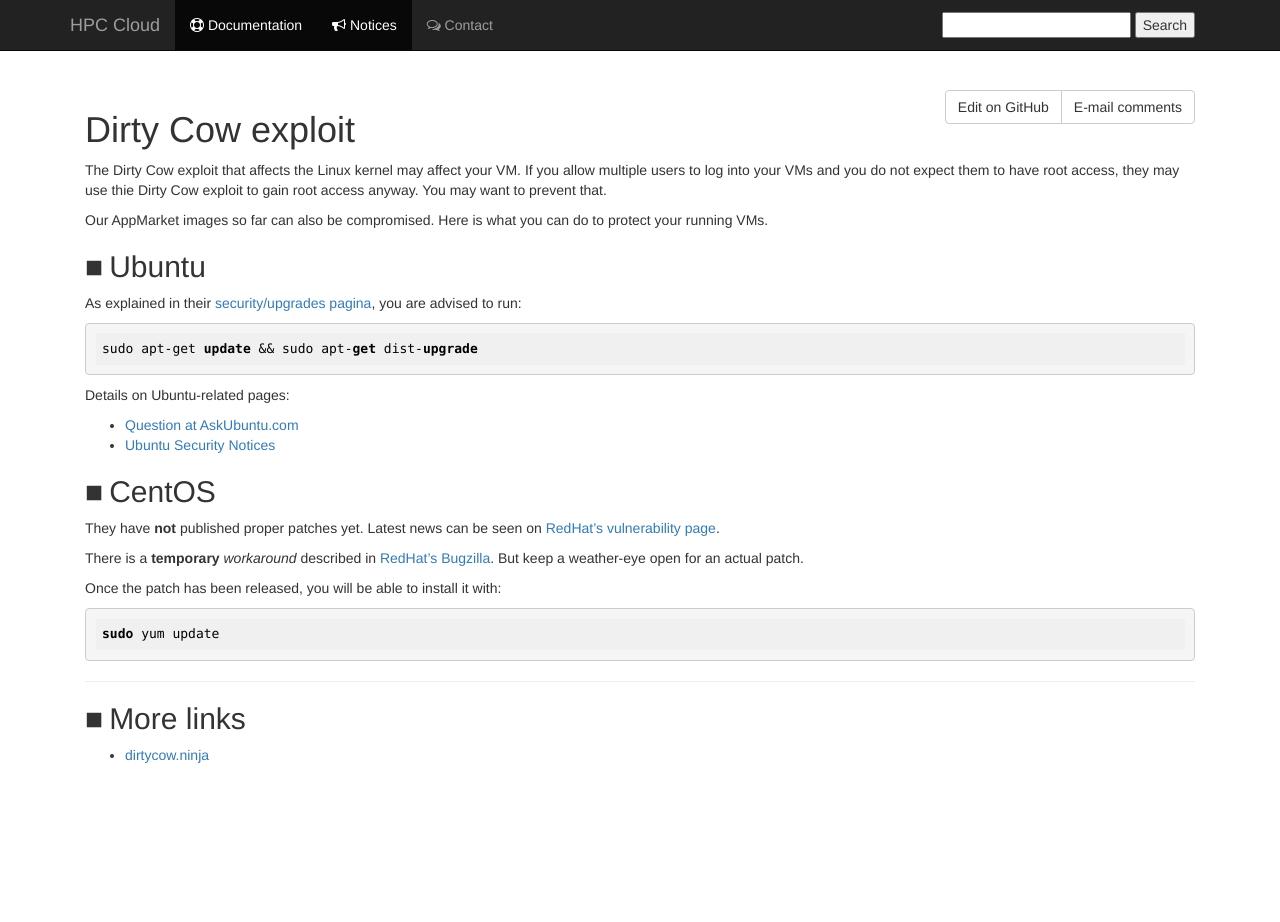
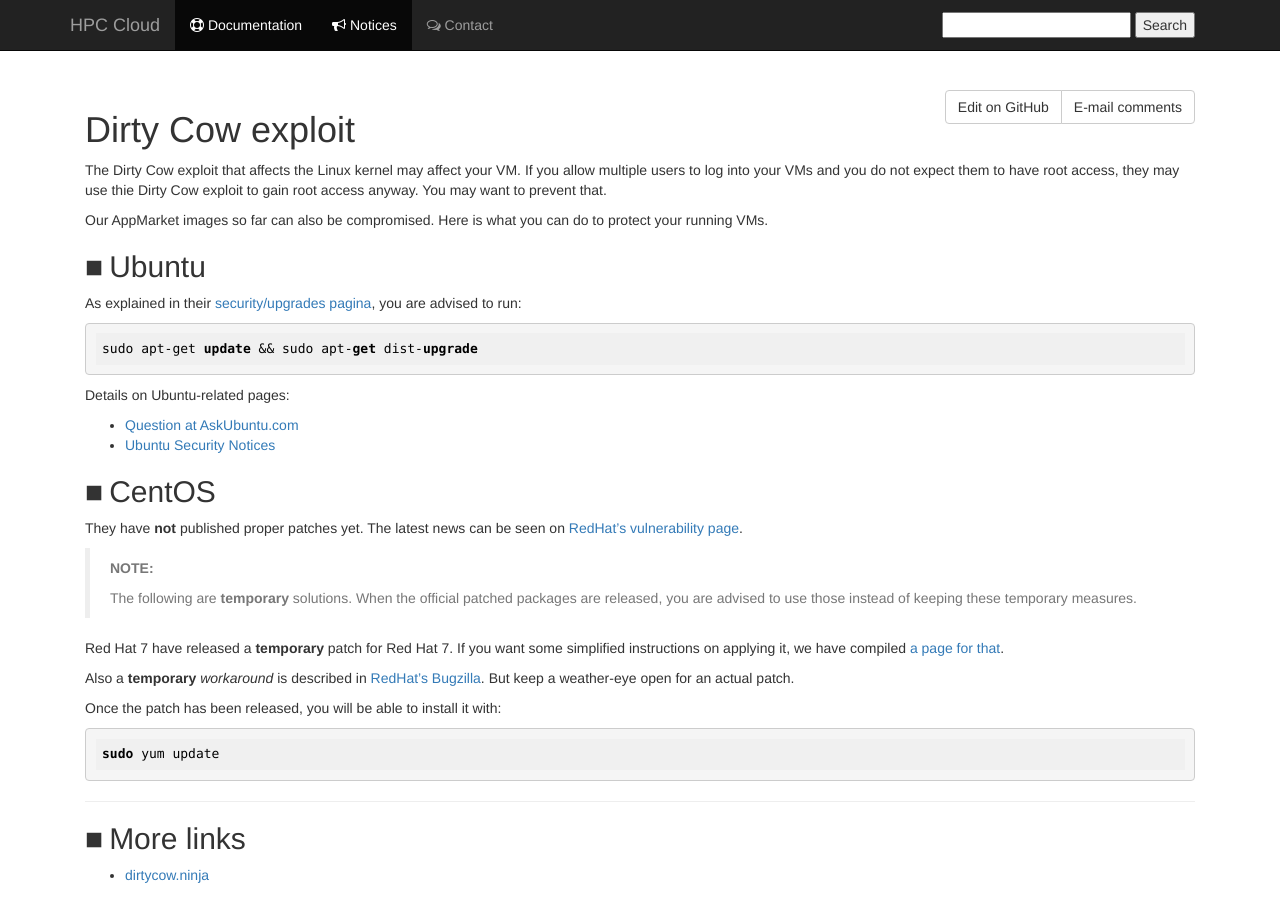
Before and after one commit to sara-nl/clouddocs, a Jekyll site: the page built from notices/dirtycow.markdown, in a window 1280 px wide and 935 px high. Shown: the top 922 px of the window. Built offline with Jekyll 4.4.1, drawn with Linux system fonts in a browser that asks for light colours; nearby versions of some CDN libraries.

Commit message:
Link to patch for 7

```diff
--- a/notices/dirtycow.markdown
+++ b/notices/dirtycow.markdown
@@ -22,9 +22,15 @@
 
 ## CentOS
 
-They have **not** published proper patches yet. Latest news can be seen on [RedHat's vulnerability page](https://access.redhat.com/security/vulnerabilities/2706661).
+They have **not** published proper patches yet. The latest news can be seen on [RedHat's vulnerability page](https://access.redhat.com/security/vulnerabilities/2706661).
 
-There is a **temporary** _workaround_ described in [RedHat's Bugzilla](https://bugzilla.redhat.com/show_bug.cgi?id=1384344#c13). But keep a weather-eye open for an actual patch.
+> **NOTE:**
+>
+> The following are **temporary** solutions. When the official patched packages are released, you are advised to use those instead of keeping these temporary measures.
+
+Red Hat 7 have released a **temporary** patch for Red Hat 7. If you want some simplified instructions on applying it, we have compiled [a page for that](dirtycow_RH7).
+
+Also a **temporary** _workaround_ is described in [RedHat's Bugzilla](https://bugzilla.redhat.com/show_bug.cgi?id=1384344#c13). But keep a weather-eye open for an actual patch.
 
 Once the patch has been released, you will be able to install it with:
 
```
